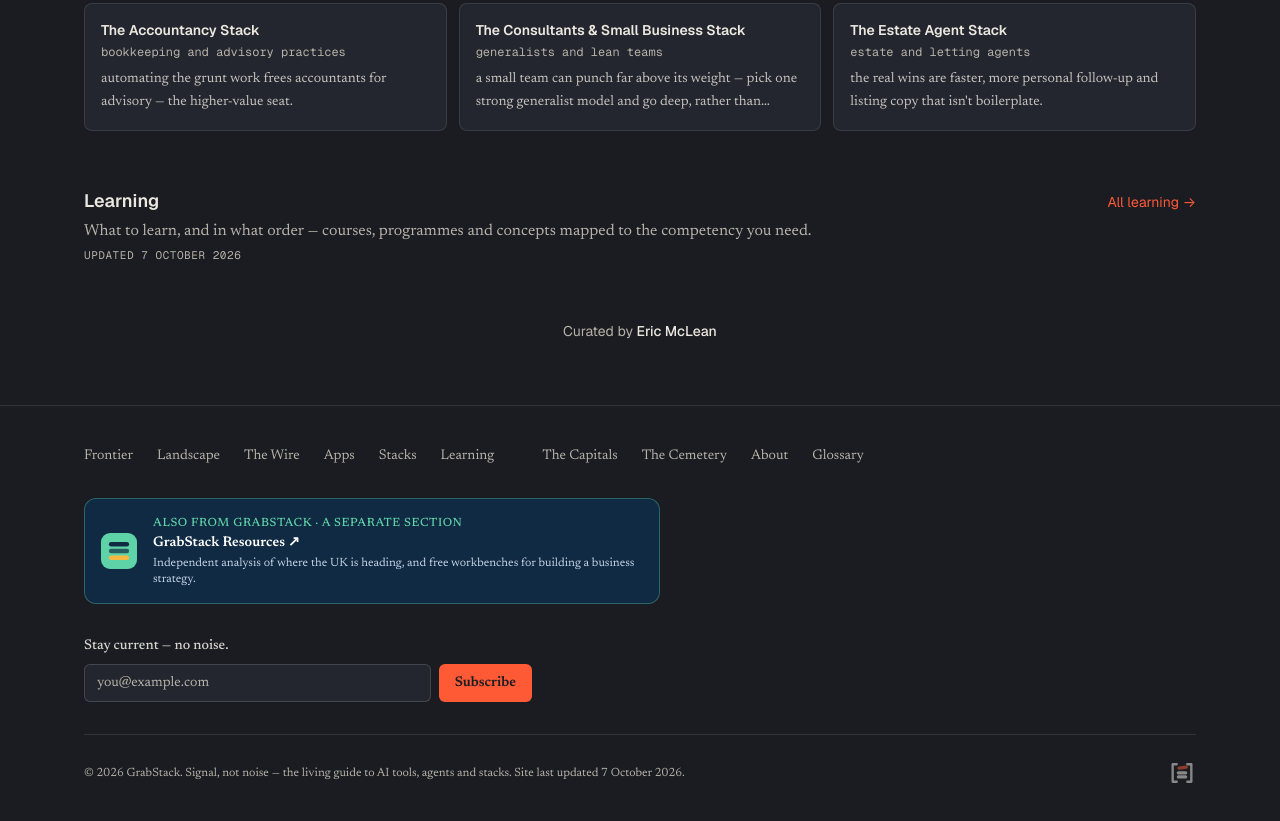
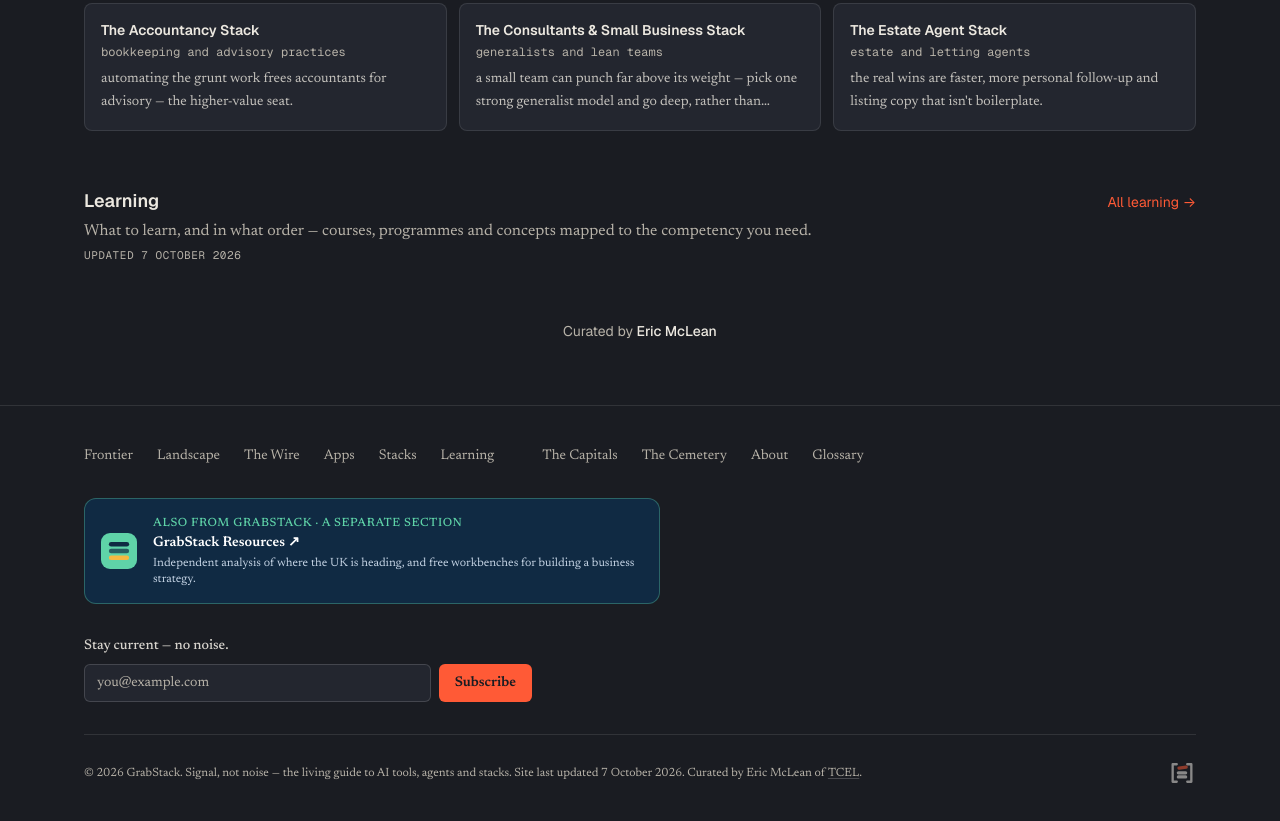
Before and after one commit to ErikMacx/grabstack, an Astro site: page / in a window 1280 px wide. Shown: the part 2467-3288 px from the top of the page. Built offline with nearby package versions, Linux system fonts and the light colour scheme; Astro itself is replaced by a stand-in of ours.

Commit message:
Add a quiet TCEL credit to the footer

```diff
--- a/src/components/Footer.astro
+++ b/src/components/Footer.astro
@@ -87,7 +87,7 @@ const year = new Date().getFullYear();
 
     <!-- Bottom -->
     <div class="mt-8 flex flex-col gap-4 border-t border-white/10 pt-6 text-xs text-muted sm:flex-row sm:items-center sm:justify-between">
-      <p>&copy; {year} GrabStack. Signal, not noise — the living guide to AI tools, agents and stacks.{siteUpdated && <>{" Site last updated "}<time datetime={siteUpdated}>{fmtDate(siteUpdated)}</time>.</>}</p>
+      <p>&copy; {year} GrabStack. Signal, not noise — the living guide to AI tools, agents and stacks.{siteUpdated && <>{" Site last updated "}<time datetime={siteUpdated}>{fmtDate(siteUpdated)}</time>.</>}{" "}Curated by Eric McLean of <a href="https://tcel.com" target="_blank" rel="noopener" class="underline decoration-white/20 underline-offset-2 hover:text-paper transition-colors">TCEL</a>.</p>
       <a href="/" aria-label="GrabStack home">
         <svg xmlns="http://www.w3.org/2000/svg" viewBox="0 0 96 96" class="h-7 w-7 opacity-50 hover:opacity-80 transition-opacity">
           <path d="M30 18 H16 V78 H30" fill="none" stroke="#F7F4EE" stroke-width="8" stroke-linecap="round" stroke-linejoin="round"/>
```
